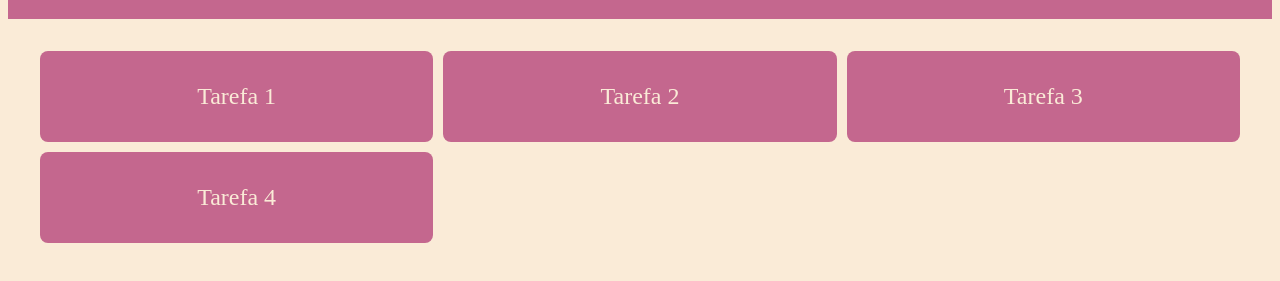
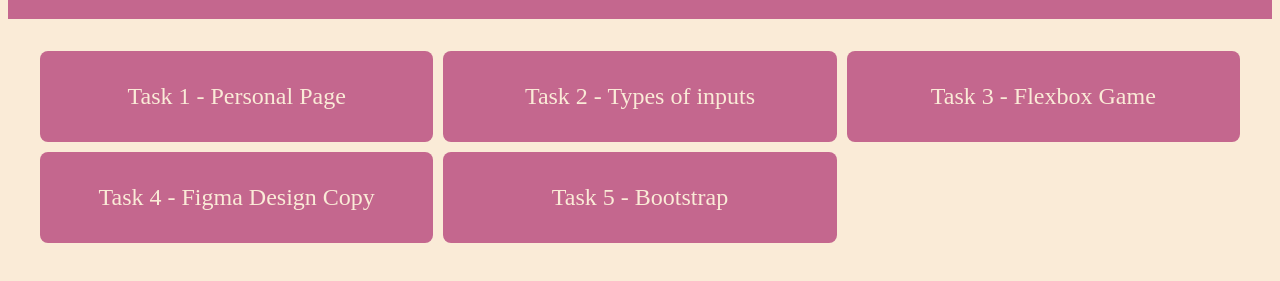
Before and after one commit to luizamantovani/Web-Design-Turma-3, a plain HTML site: page index.html in a window 1280 px wide. Shown: the part 69-350 px from the top of the page. Drawn offline with Linux system fonts and the light colour scheme.

Commit message:
Added "Bootstrap task" to the main index

```diff
--- a/index.html
+++ b/index.html
@@ -16,10 +16,11 @@
     </header>
     <main>
         <div class="gridContainer">
-            <a class="grid-item" href="Tarefa 1/Home.html">Tarefa 1</a>
-            <a class="grid-item" href="Tarefa 2/index.html">Tarefa 2</a>
-            <a class="grid-item" href="Tarefa 3/index.html">Tarefa 3</a>
-            <a class="grid-item" href="Tarefa 4/parte1/index.html">Tarefa 4</a>
+            <a class="grid-item" href="Tarefa 1/Home.html">Task 1 - Personal Page</a>
+            <a class="grid-item" href="Tarefa 2/index.html">Task 2 - Types of inputs</a>
+            <a class="grid-item" href="Tarefa 3/index.html">Task 3 - Flexbox Game</a>
+            <a class="grid-item" href="Tarefa 4/parte1/index.html">Task 4 - Figma Design Copy</a>
+            <a class="grid-item" href="Bootstrap/index.html">Task 5 - Bootstrap</a>
         </div>
     </main>
     <footer>
```
